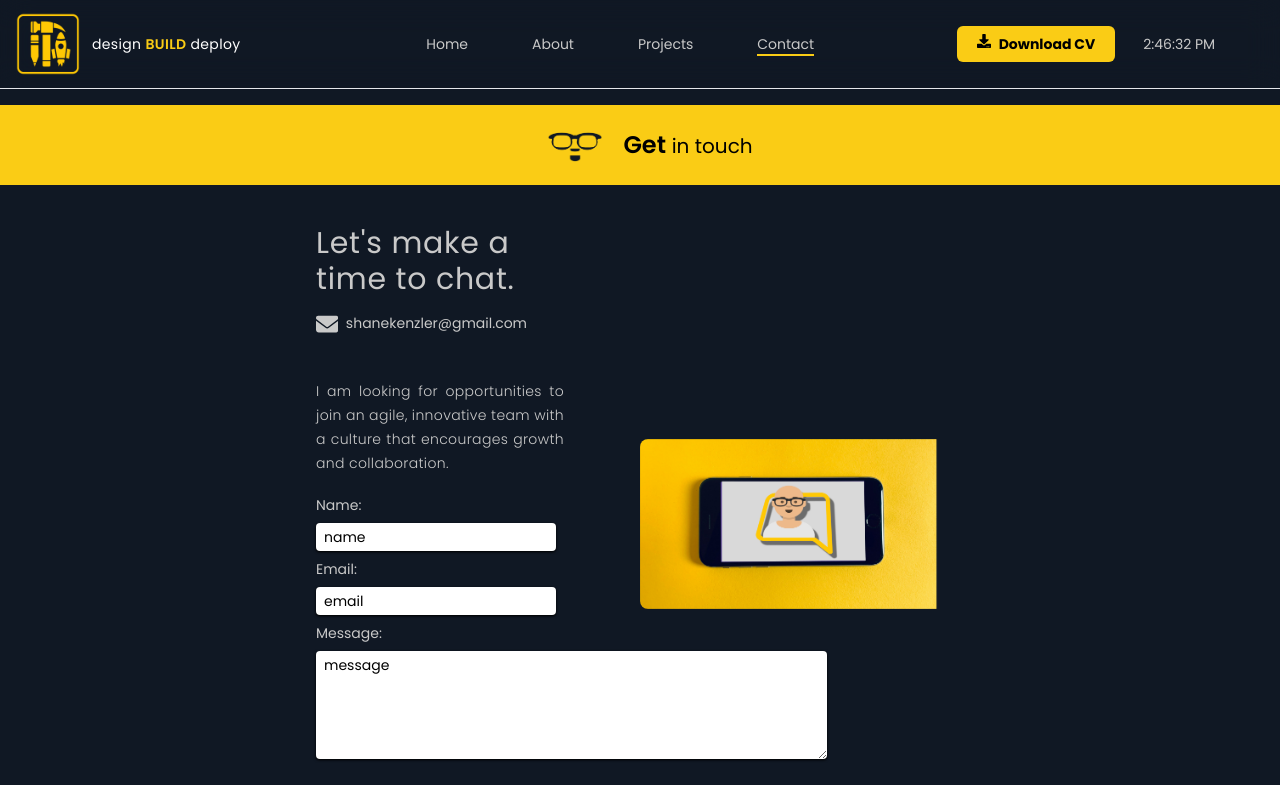
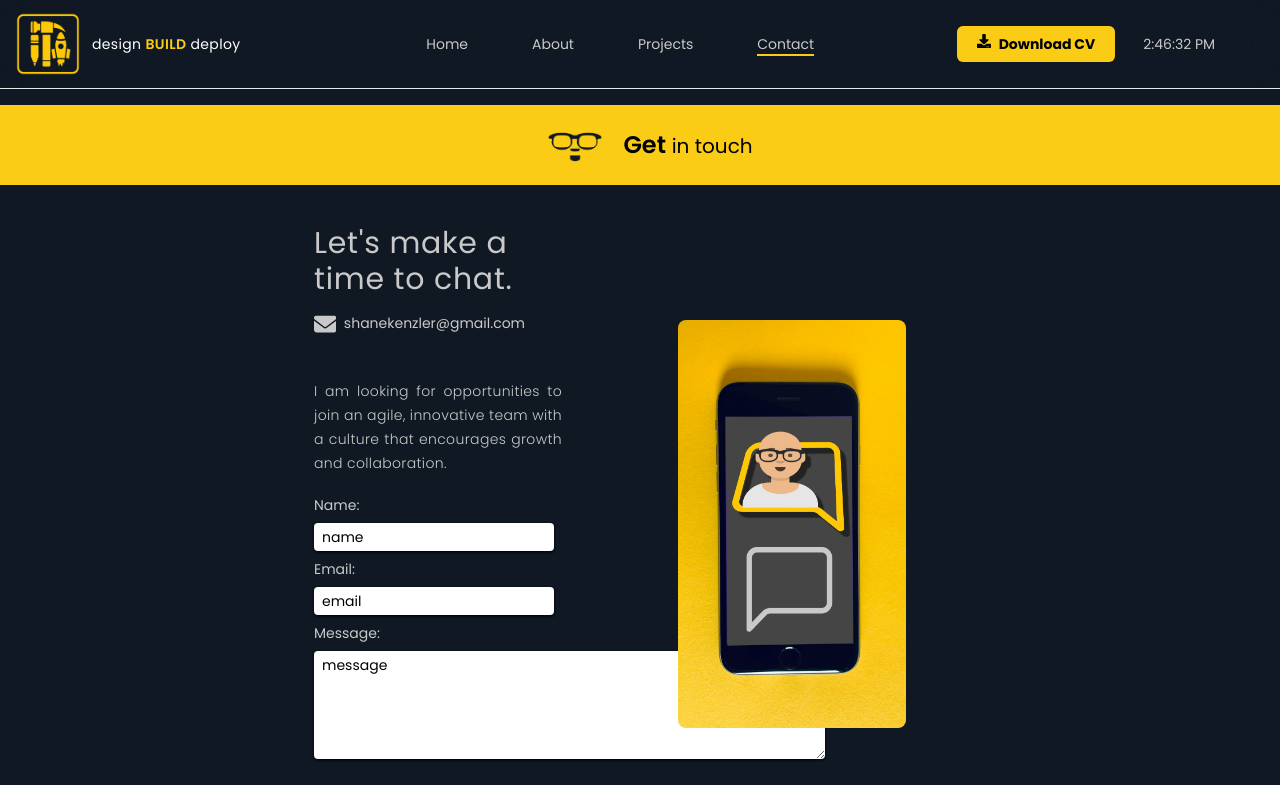
Before and after one commit to SKenzler/react-portfolio, a React (Vite) app: page /contact in a window 1280 px wide. Shown: the top 785 px of the page. Built offline with nearby package versions, Linux system fonts and the light colour scheme; a web font is replaced by a local one.

Commit message:
Updated Contact Page image

```diff
--- a/src/pages/Contact.jsx
+++ b/src/pages/Contact.jsx
@@ -94,7 +94,7 @@ const Contact = () => {
               delay: 1,
               ease: easeInOut,
             }}
-            className="flex flex-shrink-0 justify-center items-center rounded-lg mx-10"
+            className="flex flex-shrink-0 justify-center items-center w-1/2 sm:w-3/4 rounded-lg mx-20"
             src={yellowOffice}
             alt="Avatar Image"
           />
```
Also changed, not shown: src/assets/yellow-office.png.
